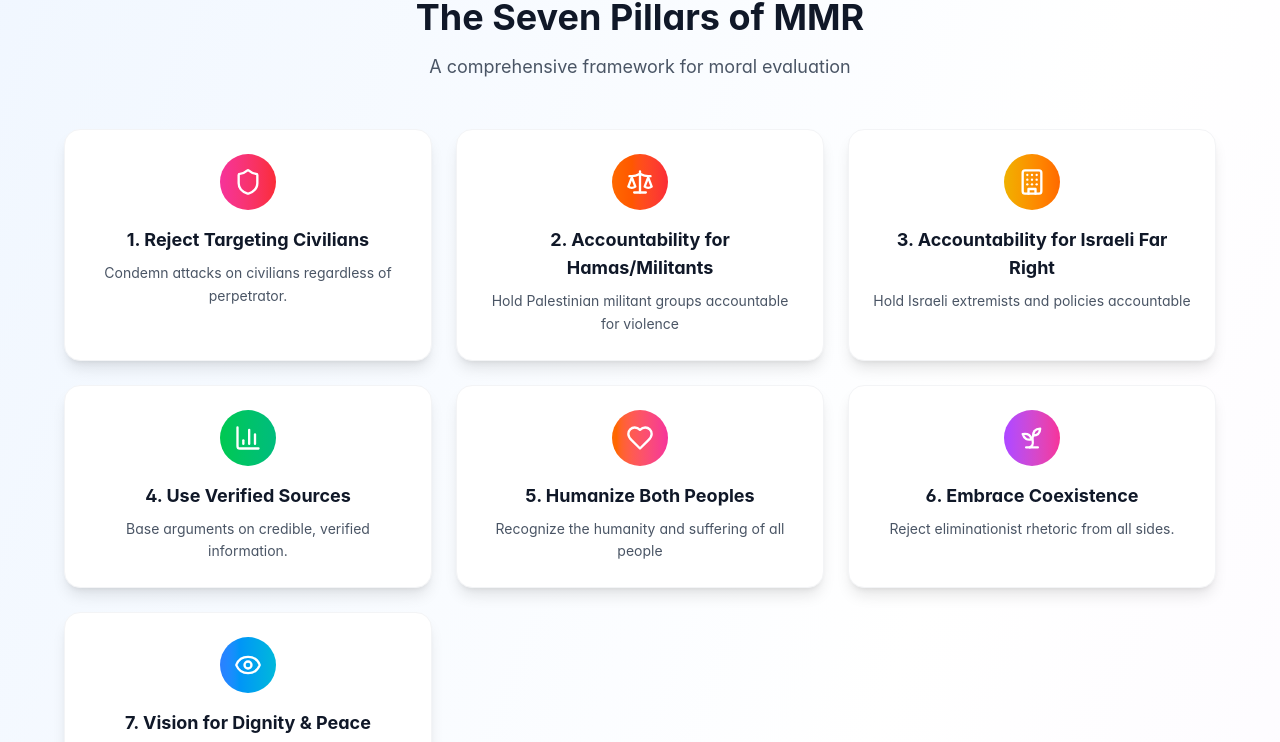
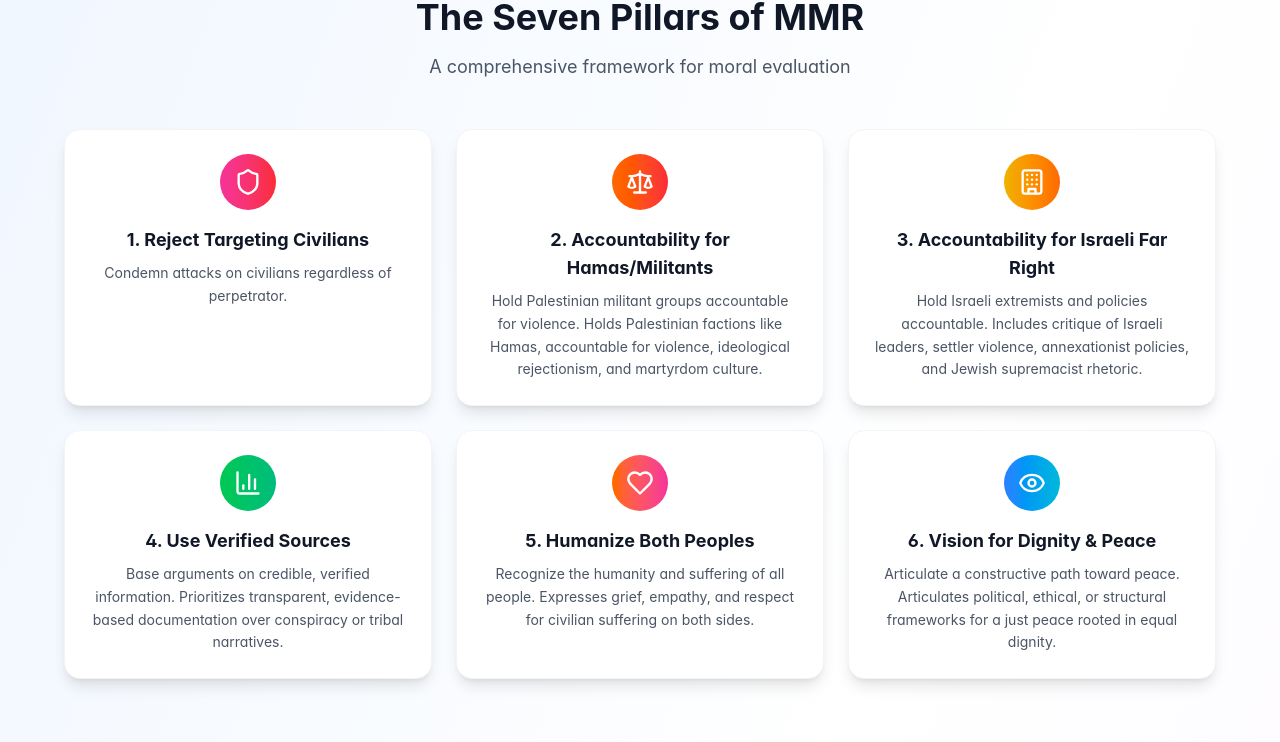
Before and after one commit to mutualmoralrespect/palestine-israel-solidarity-app, a React (Vite) app: page / in a window 1280 px wide. Shown: the part 1257-1999 px from the top of the page. Built offline with nearby package versions, Linux system fonts and the light colour scheme.

Commit message:
****updated to 6 pillars

```diff
--- a/src/components/MMRDocumentationSection.jsx
+++ b/src/components/MMRDocumentationSection.jsx
@@ -41,42 +41,42 @@ const MMRDocumentationSection = () => {
               {
                 icon: Scale,
                 title: "Accountability for Hamas/Militants",
-                description: "Hold Palestinian militant groups accountable for violence",
+                description: "Hold Palestinian militant groups accountable for violence.  Holds Palestinian factions like Hamas, accountable for violence, ideological rejectionism, and martyrdom culture.",
                 color: "from-orange-500 to-red-500",
                 iconBg: "bg-gradient-to-r from-orange-500 to-red-500"
               },
               {
                 icon: Building,
                 title: "Accountability for Israeli Far Right",
-                description: "Hold Israeli extremists and policies accountable",
+                description: "Hold Israeli extremists and policies accountable.  Includes critique of Israeli leaders, settler violence, annexationist policies, and Jewish supremacist rhetoric.",
                 color: "from-yellow-500 to-orange-500",
                 iconBg: "bg-gradient-to-r from-yellow-500 to-orange-500"
               },
               {
                 icon: BarChart3,
                 title: "Use Verified Sources",
-                description: "Base arguments on credible, verified information.",
+                description: "Base arguments on credible, verified information.  Prioritizes transparent, evidence-based documentation over conspiracy or tribal narratives.",
                 color: "from-green-500 to-emerald-500",
                 iconBg: "bg-gradient-to-r from-green-500 to-emerald-500"
               },
               {
                 icon: Heart,
                 title: "Humanize Both Peoples",
-                description: "Recognize the humanity and suffering of all people",
+                description: "Recognize the humanity and suffering of all people.  Expresses grief, empathy, and respect for civilian suffering on both sides.",
                 color: "from-orange-500 to-pink-500",
                 iconBg: "bg-gradient-to-r from-orange-500 to-pink-500"
               },
-              {
-                icon: Sprout,
-                title: "Embrace Coexistence",
-                description: "Reject eliminationist rhetoric from all sides.",
-                color: "from-purple-500 to-pink-500",
-                iconBg: "bg-gradient-to-r from-purple-500 to-pink-500"
-              },
+              // {
+              //   icon: Sprout,
+              //   title: "Embrace Coexistence",
+              //   description: "Reject eliminationist rhetoric from all sides.",
+              //   color: "from-purple-500 to-pink-500",
+              //   iconBg: "bg-gradient-to-r from-purple-500 to-pink-500"
+              // },
               {
                 icon: Eye,
                 title: "Vision for Dignity & Peace",
-                description: "Articulate a constructive path toward peace",
+                description: "Articulate a constructive path toward peace.  Articulates political, ethical, or structural frameworks for a just peace rooted in equal dignity.",
                 color: "from-blue-500 to-cyan-500",
                 iconBg: "bg-gradient-to-r from-blue-500 to-cyan-500"
               }
```
